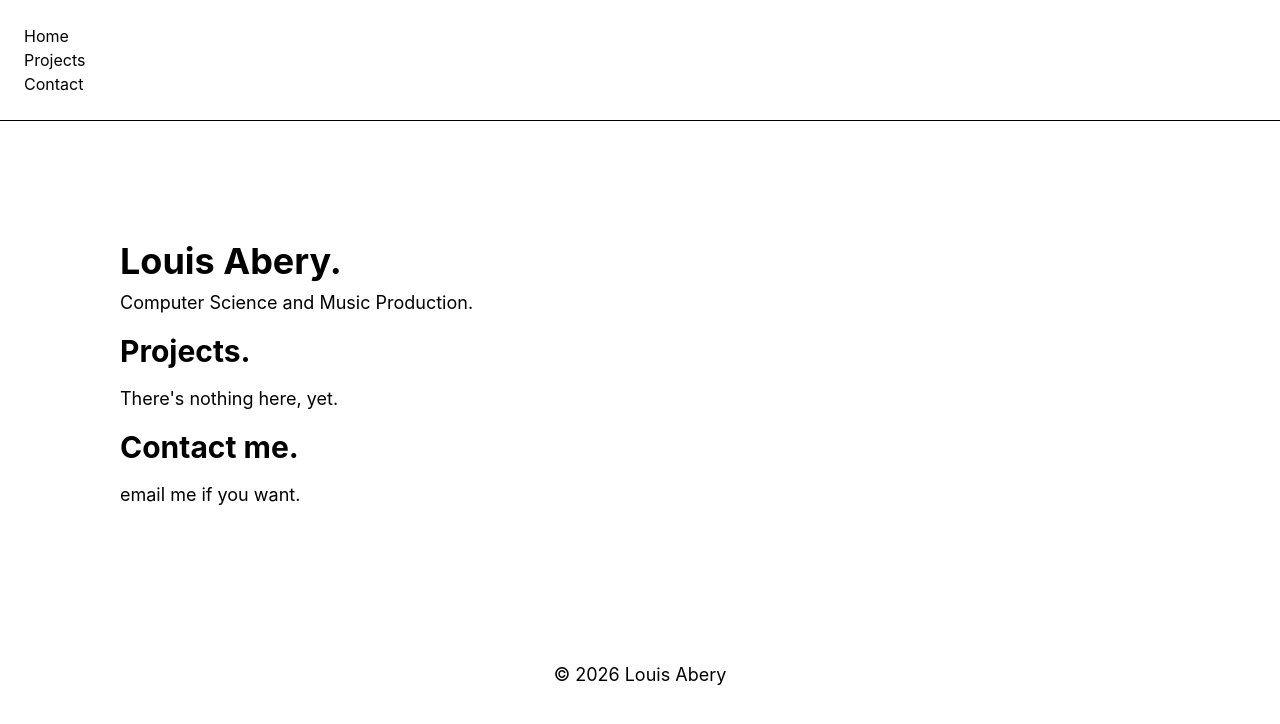
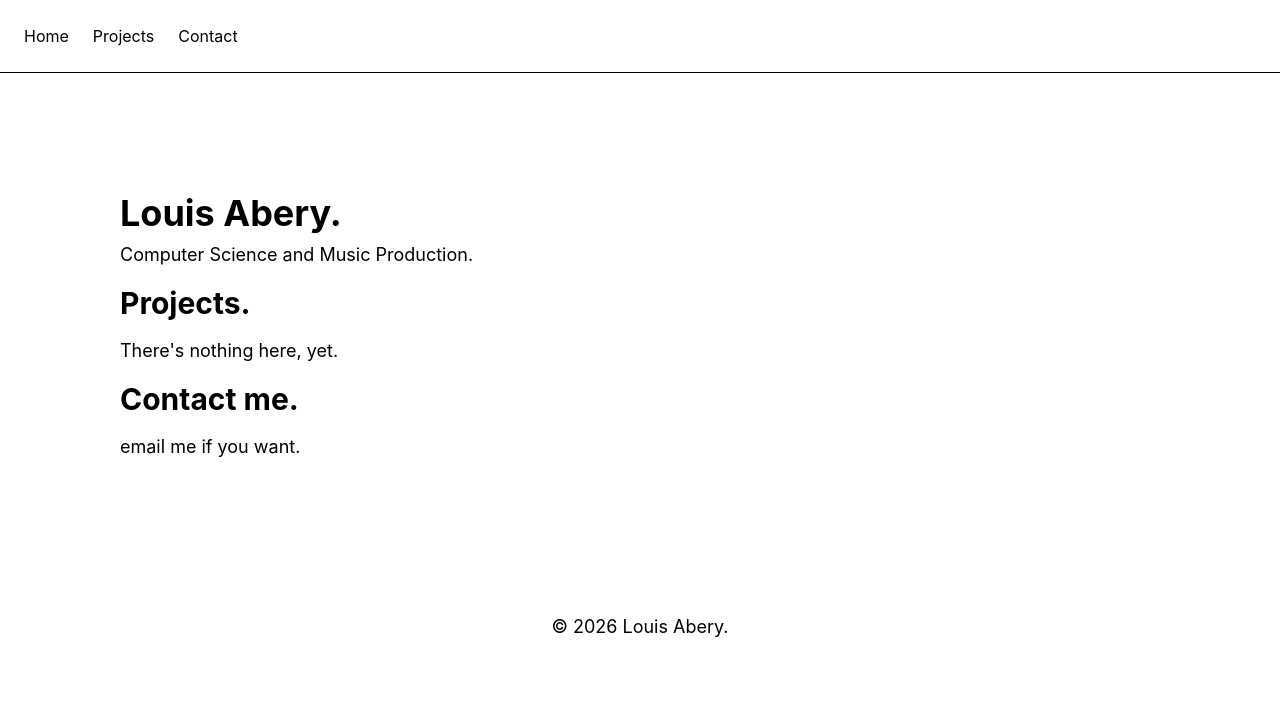
Before and after one commit to aybery/aybery.github.io, a SvelteKit app: page / in a window 1280 px wide. Shown: the top 724 px of the page. Built offline with nearby package versions, Linux system fonts and the light colour scheme.

Commit message:
reformatting nav bar

```diff
--- a/src/routes/+layout.svelte
+++ b/src/routes/+layout.svelte
@@ -1,22 +1,21 @@
 <script lang="ts">
 	import './layout.css';
 	import favicon from '$lib/assets/favicon.svg';
+	import { resolve } from '$app/paths';
 
 	let { children } = $props();
 </script>
 
 <svelte:head><link rel="icon" href={favicon} /><title>Louis Abery Portfolio</title></svelte:head>
 
-<nav class="p-6 border-b border-black gap-6 items-center">
-    <ul>
-        <li><a href="#home">Home</a></li>
-        <li><a href="#projects">Projects</a></li>
-        <li><a href="#contact">Contact</a></li>
-    </ul>
+<nav class="p-6 flex gap-6 items-center border-b border-black">
+    <a href={resolve('/#home')}>Home</a>
+    <a href={resolve('/#projects')}>Projects</a>
+    <a href={resolve('/#contact')}>Contact</a>
 </nav>
 
 {@render children()}
 
 <footer class="flex items-center justify-center p-4">
-    <p>&copy; 2026 Louis Abery</p>
+    <p>&copy; 2026 Louis Abery.</p>
 </footer>
```
